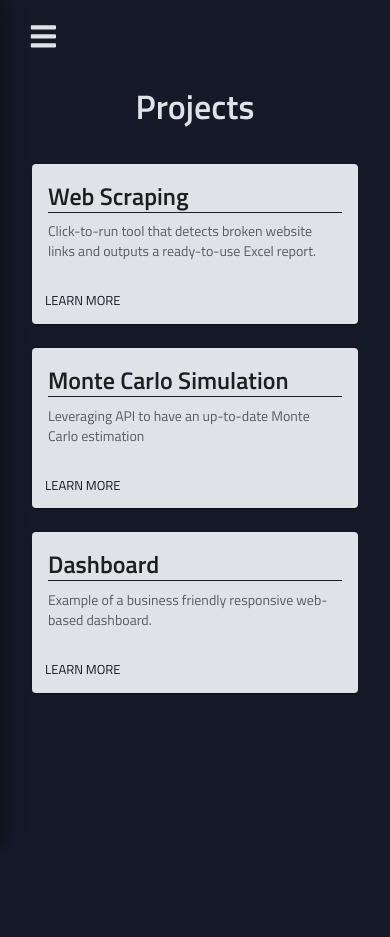
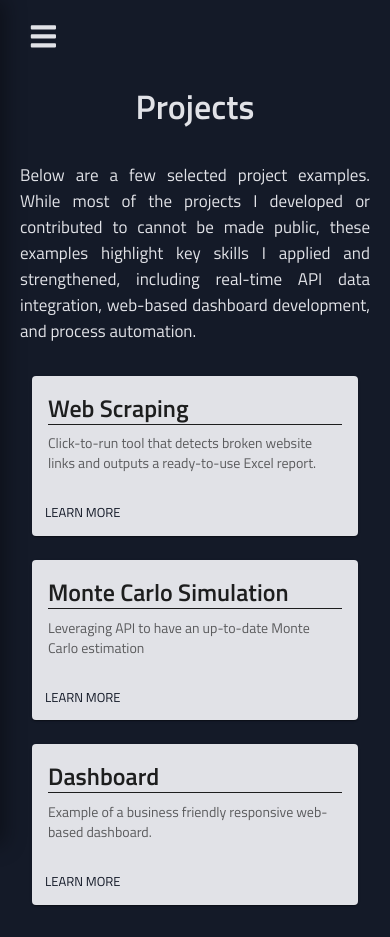
Before and after one commit to hsmello/hugomello, a React (Create React App) app: page /projects in a window 390 px wide. Before the commit the page ends 844 px from the top, so only its background shows below. Built offline with nearby package versions, Linux system fonts and the light colour scheme; no server answers.

Commit message:
Media css and project intro

```diff
--- a/src/Pages/Home/Home.css
+++ b/src/Pages/Home/Home.css
@@ -10,13 +10,6 @@
 .intro-text {
     padding-top: 250px;
 }
-
-/*.intro-text h1 {
-    font-size: 3.5rem;
-    font-weight: 300;
-    margin-bottom: 1rem;
-    height: 100px;
-    }*/
 
 .intro-text h1 {
   font-size: 3.5rem;
@@ -56,11 +49,6 @@
   font-size: 1.2rem;
   font-weight: 525;
   padding-bottom: 20px;
-}
-
-.home-location svg {
-  position: relative;
-  top: 3px;
 }
 
 /* Simple fade-in animation on page load */
@@ -128,13 +116,13 @@
         justify-content: center;
         text-align: center;
     }
-
-    .intro-image {
-        margin-top: 2rem;
+    .intro-text h1 {
+      font-size: 2.5rem;
     }
-
-    .intro-image img {
-        width: 220px;
-        height: 220px;
+    .home-location {
+      font-size: 1.1rem;
+    }
+    .intro-text p {
+        font-size: 1.15rem;
     }
 }
--- a/src/Pages/Projects/Projects.css
+++ b/src/Pages/Projects/Projects.css
@@ -1,3 +1,8 @@
+.projects-title {
+    font-size: 34px;
+    font-weight: 550;
+}
+
 .projects-cards-container {
     display: grid;
     grid-template-columns: repeat(2, 1fr); /* 2 columns by default */
@@ -7,9 +12,11 @@
     margin: 0 auto;     /* centers the container horizontally */
 }
 
-.projects-title {
-    font-size: 34px;
-    font-weight: 550;
+.projects-description {
+    width: 800px;
+    margin: 30px auto 0px;
+    text-align: justify;
+    font-size: 17px;
 }
 
 .individual-project-title {
@@ -23,6 +30,13 @@
 
 /* Responsive: single column below 1024px */
 @media (max-width: 1024px) {
+    .projects-description {
+        width: 100%;
+        padding: 0px 20px;
+        text-align: justify;
+        font-size: 17px;
+    }
+
     .projects-cards-container {
         grid-template-columns: 1fr;
         gap: 1.5rem;
--- a/src/Pages/Projects/Projects.js
+++ b/src/Pages/Projects/Projects.js
@@ -14,6 +14,11 @@ function Projects() {
             <div className='projects-title'>
             Projects
             </div>
+
+            <div className='projects-description'>
+                Below are a few selected project examples. While most of the projects I developed or contributed to cannot be made public, these examples highlight key skills I applied and strengthened, including real-time API data integration, web-based dashboard development, and process automation.
+            </div>
+
             <div className="projects-cards-container">
 
             <Card
```
